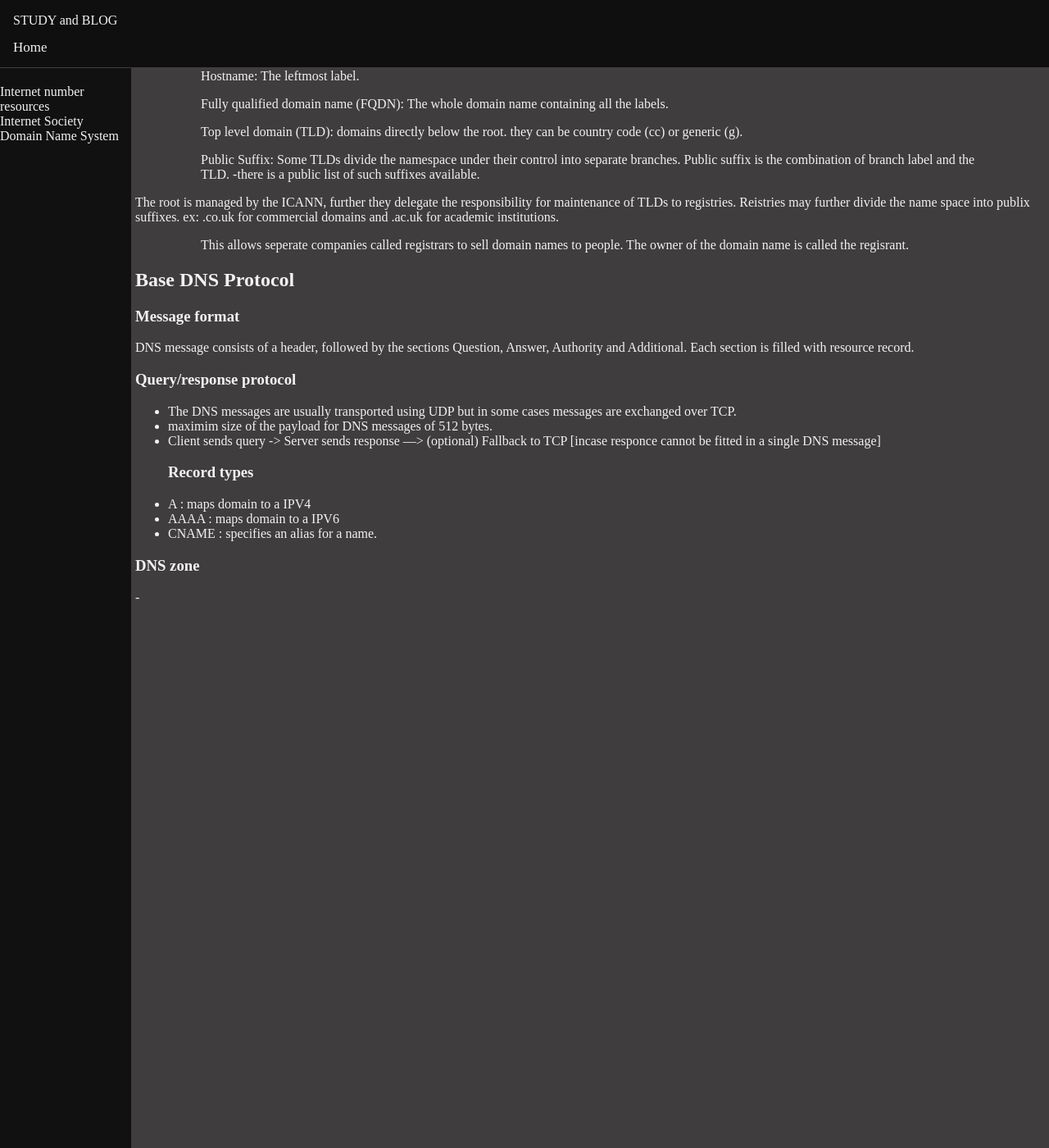
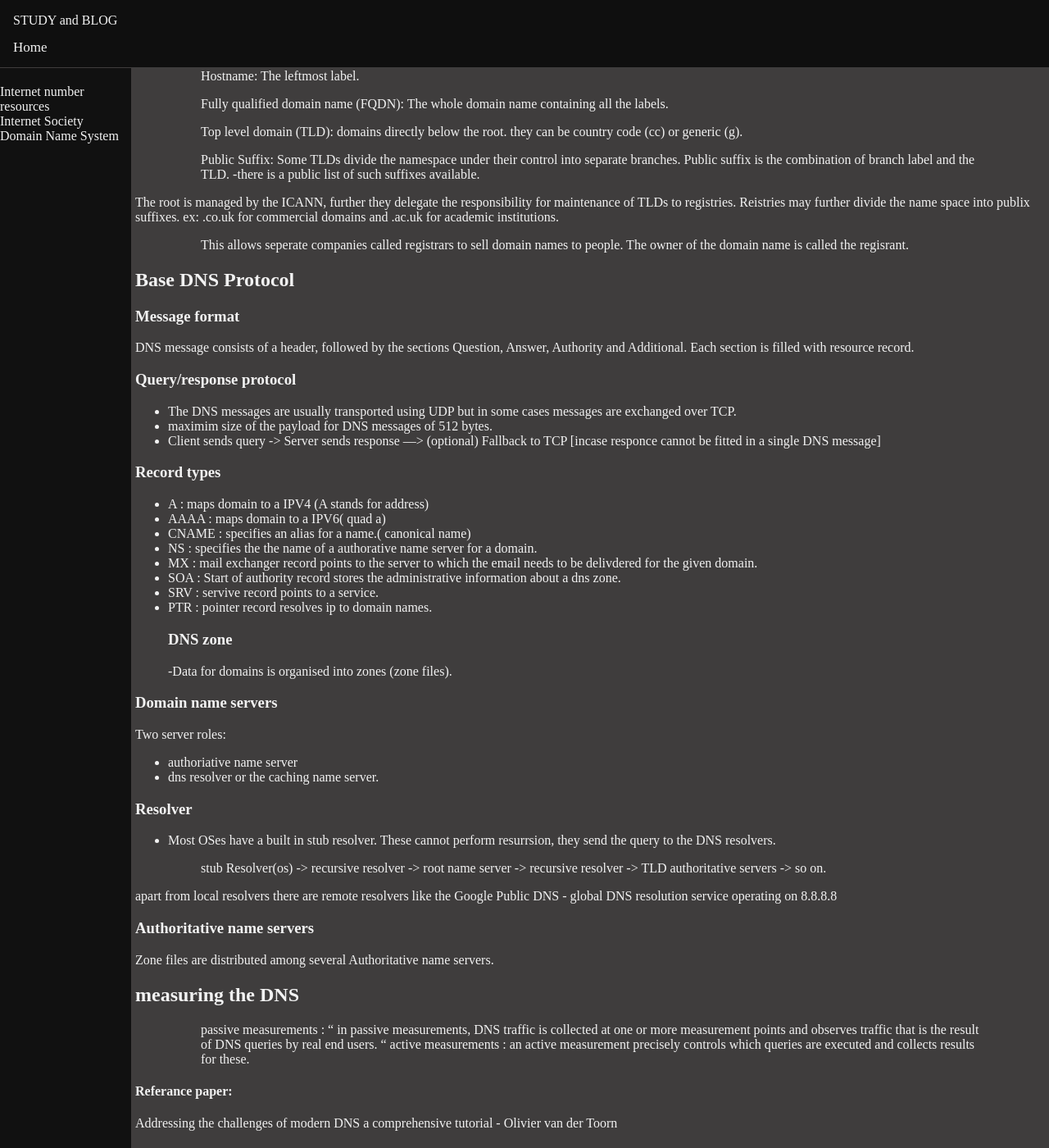
Before and after one commit to JanjuaArsh/StudyAndBlog, a Jekyll site: the page built from _networking/DomainNameSystem.md, in a window 1280 px wide and 1400 px high, scrolled down 286 px. Shown: the whole window at 82% size. Built offline with Jekyll 4.4.1, drawn with Linux system fonts in a browser that asks for light colours.

Commit message:
added content to dns file

```diff
--- a/_networking/DomainNameSystem.md
+++ b/_networking/DomainNameSystem.md
@@ -34,10 +34,40 @@ DNS message consists of a header, followed by the sections Question, Answer, Aut
 - The DNS messages are usually transported using UDP but in some cases messages are exchanged over TCP.
 - maximim size of the payload for DNS messages of 512 bytes.
 - Client sends query -> Server sends response —> (optional) Fallback to TCP [incase responce cannot be fitted in a single DNS message]
+
 ### Record types
-- A : maps domain to a IPV4
-- AAAA : maps domain to a IPV6
-- CNAME : specifies an alias for a name.
+- A : maps domain to a IPV4 (A stands for address)
+- AAAA : maps domain to a IPV6( quad a)
+- CNAME : specifies an alias for a name.( canonical name)
+- NS : specifies the the name of a authorative name server for a domain.
+- MX : mail exchanger record points to the server to which the email needs to be delivdered for the given domain.
+- SOA : Start of authority record stores the administrative information about a dns zone.
+- SRV : servive record points to a service.
+- PTR : pointer record resolves ip to domain names.
+### DNS zone
+-Data for domains is organised into zones (zone files).
 
-### DNS zone
--
+### Domain name servers
+Two server roles:
+- authoriative name server
+- dns resolver or the caching name server.
+
+### Resolver
+- Most OSes have a built in stub resolver. These cannot perform resurrsion, they send the query to the DNS resolvers.
+
+>> stub Resolver(os) -> recursive resolver -> root name server -> recursive resolver -> TLD authoritative servers -> so on.
+
+apart from local resolvers there are remote resolvers like the Google Public DNS - global DNS resolution service operating on 8.8.8.8
+
+###  Authoritative name servers
+Zone files are distributed among several Authoritative name servers.
+
+## measuring the DNS
+>> passive measurements : " in passive measurements, DNS traffic
+is collected at one or more measurement points and observes
+traffic that is the result of DNS queries by real end users. "
+>> active measurements : an active measurement precisely controls which queries
+are executed and collects results for these.
+
+#### Referance paper:
+Addressing the challenges of modern DNS a comprehensive tutorial - Olivier van der Toorn
```
